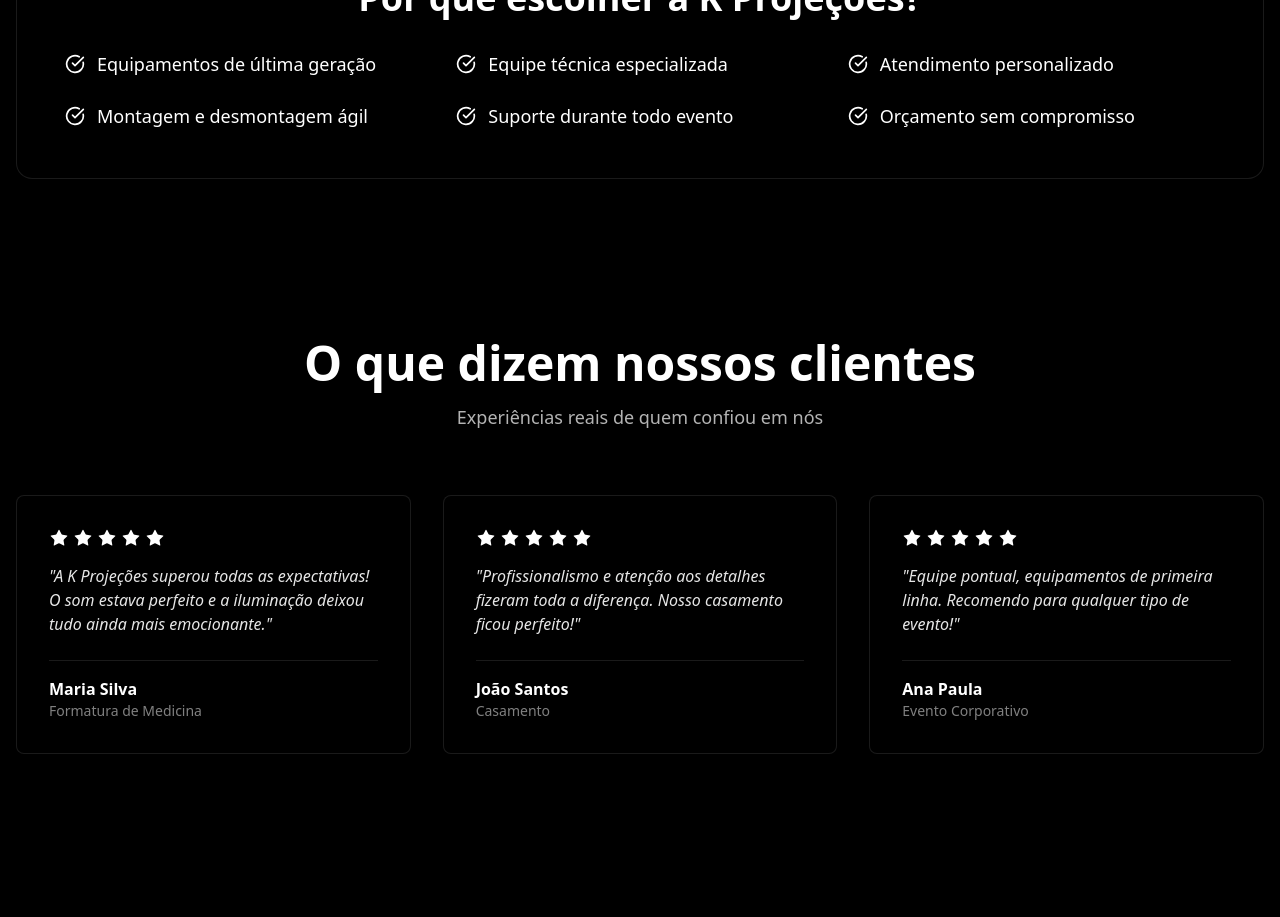
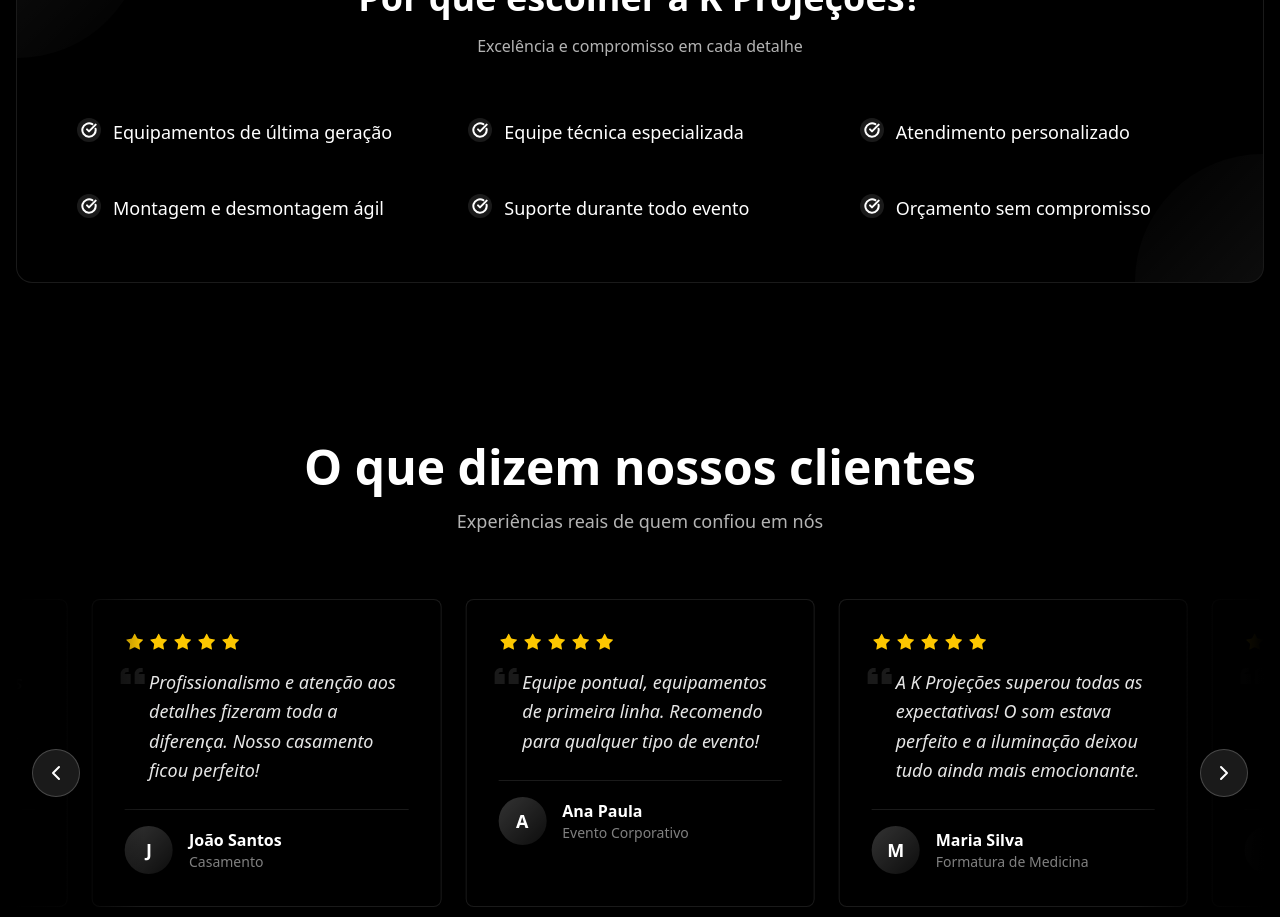
Before and after one commit to Izileth/-lp-kpevt, a React (Vite) app: page / in a window 1280 px wide. Shown: the part 2300-3217 px from the top of the page. Built offline with nearby package versions, Linux system fonts and the light colour scheme.

Commit message:
feat branch v2

```diff
--- a/src/app/components/k-projecoes/Differentials.tsx
+++ b/src/app/components/k-projecoes/Differentials.tsx
@@ -1,25 +1,41 @@
-// src/app/components/k-projecoes/Differentials.tsx
+
 import React from 'react';
 import { CheckCircle } from 'lucide-react';
 
-interface DifferentialsProps {
-    differentials: string[];
-}
+import type { DifferentialsProps } from '../../lib/data';
+
 
 export const Differentials: React.FC<DifferentialsProps> = ({ differentials }) => {
+
+
     return (
         <section className="container mx-auto px-4 py-20">
-            <div className="bg-black border border-white/10 rounded-2xl p-8 md:p-12">
-                <h2 className="text-4xl font-bold mb-8 text-center">Por que escolher a K Projeções?</h2>
-                <div className="grid grid-cols-1 md:grid-cols-2 lg:grid-cols-3 gap-6">
-                    {differentials.map((item, index) => (
-                        <div key={index} className="flex items-start gap-3">
-                            <CheckCircle className="text-white mt-1 " size={20} />
-                            <span className="text-lg">{item}</span>
-                        </div>
-                    ))}
+            {/* Diferenciais */}
+            <div className="bg-black border border-white/10 rounded-2xl p-8 md:p-12 relative overflow-hidden">
+                {/* Decorative corners */}
+                <div className="absolute top-0 left-0 w-32 h-32 bg-gradient-to-br from-white/5 to-transparent rounded-br-full" />
+                <div className="absolute bottom-0 right-0 w-32 h-32 bg-gradient-to-tl from-white/5 to-transparent rounded-tl-full" />
+
+                <div className="relative z-10">
+                    <h2 className="text-4xl font-bold mb-4 text-center">Por que escolher a K Projeções?</h2>
+                    <p className="text-white/70 text-center mb-12">Excelência e compromisso em cada detalhe</p>
+
+                    <div className="grid grid-cols-1 md:grid-cols-2 lg:grid-cols-3 gap-6">
+                        {differentials.map((item, index) => (
+                            <div
+                                key={index}
+                                className="flex items-start gap-3 group hover:bg-white/5 p-3 rounded-lg transition-all duration-300"
+                            >
+                                <div className="w-6 h-6 bg-white/10 rounded-full flex items-center justify-center flex-shrink-0 group-hover:bg-white/20 group-hover:scale-110 transition-all duration-300">
+                                    <CheckCircle className="text-white" size={16} strokeWidth={3} />
+                                </div>
+                                <span className="text-lg group-hover:text-white transition-colors">{item}</span>
+                            </div>
+                        ))}
+                    </div>
                 </div>
             </div>
+
         </section>
     );
 };
--- a/src/app/components/k-projecoes/EventTypes.tsx
+++ b/src/app/components/k-projecoes/EventTypes.tsx
@@ -22,7 +22,7 @@
                         onClick={() => openWhatsApp(`Olá! Gostaria de orçamento para ${event.title}.`, `event_type_${event.title.toLowerCase().replace(/\s+/g, '_')}`)}
                         className="bg-black border border-white/10 rounded-lg p-8 hover:border-white/30 transition group cursor-pointer"
                     >
-                        <div className="text-5xl mb-4">{event.image}</div>
+                        <div className="text-5xl mb-4 border-l border-white/50 pl-4">{event.image}</div>
                         <h3 className="text-2xl font-bold mb-3">{event.title}</h3>
                         <p className="text-white/70 mb-4">{event.description}</p>
                         <div className="flex items-center text-white/50 group-hover:text-white transition">
--- a/src/app/components/k-projecoes/Testimonials.tsx
+++ b/src/app/components/k-projecoes/Testimonials.tsx
@@ -1,6 +1,6 @@
 // src/app/components/k-projecoes/Testimonials.tsx
-import React from 'react';
-import { Star } from 'lucide-react';
+import React, { useState, useEffect, useCallback } from 'react';
+import { Star, ChevronLeft, ChevronRight } from 'lucide-react';
 import type { Testimonial } from '../../lib/data';
 
 interface TestimonialsProps {
@@ -8,31 +8,195 @@
 }
 
 export const Testimonials: React.FC<TestimonialsProps> = ({ testimonials }) => {
+    const [currentIndex, setCurrentIndex] = useState(0);
+    const [isAutoPlaying, setIsAutoPlaying] = useState(true);
+
+    // Calcula quantos cards mostrar por vez baseado no tamanho da tela
+    const getCardsPerView = () => {
+        if (typeof window === 'undefined') return 1;
+        if (window.innerWidth >= 1024) return 3;
+        if (window.innerWidth >= 768) return 2;
+        return 1;
+    };
+
+    const [cardsPerView, setCardsPerView] = useState(getCardsPerView());
+
+    // Atualiza cards por view no resize
+    useEffect(() => {
+        const handleResize = () => setCardsPerView(getCardsPerView());
+        window.addEventListener('resize', handleResize);
+        return () => window.removeEventListener('resize', handleResize);
+    }, []);
+
+    // Duplica os depoimentos para criar efeito infinito
+    const extendedTestimonials = [...testimonials, ...testimonials, ...testimonials];
+
+
+    // Próximo slide
+    const nextSlide = useCallback(() => {
+        setCurrentIndex((prev) => {
+            const next = prev + 1;
+            // Reseta para o início quando chega no final do primeiro ciclo duplicado
+            if (next >= testimonials.length * 2) {
+                return testimonials.length;
+            }
+            return next;
+        });
+    }, [testimonials.length]);
+
+    // Slide anterior
+    const prevSlide = useCallback(() => {
+        setCurrentIndex((prev) => {
+            const next = prev - 1;
+            // Se volta antes do segundo ciclo, pula para o final do segundo ciclo
+            if (next < testimonials.length) {
+                return testimonials.length * 2 - 1;
+            }
+            return next;
+        });
+    }, [testimonials.length]);
+
+    // Auto-play
+    useEffect(() => {
+        if (!isAutoPlaying) return;
+
+        const interval = setInterval(() => {
+            nextSlide();
+        }, 5000);
+
+        return () => clearInterval(interval);
+    }, [isAutoPlaying, nextSlide]);
+
+    // Para auto-play quando usuário interage
+    const handleUserInteraction = () => {
+        setIsAutoPlaying(false);
+        setTimeout(() => setIsAutoPlaying(true), 10000); // Retoma após 10s
+    };
+
+    const handlePrevClick = () => {
+        handleUserInteraction();
+        prevSlide();
+    };
+
+    const handleNextClick = () => {
+        handleUserInteraction();
+        nextSlide();
+    };
+
     return (
-        <section id="depoimentos" className="container mx-auto px-4 py-20">
+        <section id="depoimentos" className="container w-full mx-auto px-4 py-20 overflow-hidden">
             <div className="text-center mb-16">
                 <h2 className="text-4xl md:text-5xl font-bold mb-4">O que dizem nossos clientes</h2>
                 <p className="text-white/70 text-lg">Experiências reais de quem confiou em nós</p>
             </div>
-            <div className="grid grid-cols-1 md:grid-cols-3 gap-8">
-                {testimonials.map((testimonial, index) => (
+
+            <div className="relative  mx-auto">
+                {/* Fade Gradient Esquerda */}
+                <div className="absolute left-0 top-0 bottom-0 w-32 bg-gradient-to-r from-black via-black/80 to-transparent z-10 pointer-events-none hidden md:block" />
+
+                {/* Fade Gradient Direita */}
+                <div className="absolute right-0 top-0 bottom-0 w-32 bg-gradient-to-l from-black via-black/80 to-transparent z-10 pointer-events-none hidden md:block" />
+
+                {/* Botão Anterior */}
+                <button
+                    onClick={handlePrevClick}
+                    className="absolute left-4 top-1/2 -translate-y-1/2 z-20 w-12 h-12 bg-white/10 hover:bg-white/20 backdrop-blur-sm border border-white/20 rounded-full flex items-center justify-center transition-all duration-300 hover:scale-110"
+                    aria-label="Depoimento anterior"
+                >
+                    <ChevronLeft size={24} />
+                </button>
+
+                {/* Botão Próximo */}
+                <button
+                    onClick={handleNextClick}
+                    className="absolute right-4 top-1/2 -translate-y-1/2 z-20 w-12 h-12 bg-white/10 hover:bg-white/20 backdrop-blur-sm border border-white/20 rounded-full flex items-center justify-center transition-all duration-300 hover:scale-110"
+                    aria-label="Próximo depoimento"
+                >
+                    <ChevronRight size={24} />
+                </button>
+
+                {/* Carousel Container */}
+                <div className="overflow-hidden px-4 md:px-16">
+                    <div
+                        className="flex transition-transform duration-700 ease-in-out"
+                        style={{
+                            transform: `translateX(-${(currentIndex * (100 / cardsPerView))}%)`
+                        }}
+                    >
+                        {extendedTestimonials.map((testimonial, index) => (
                             <div
                                 key={index}
-                        className="bg-black border border-white/10 rounded-lg p-8"
+                                className="flex-shrink-0 px-3"
+                                style={{ width: `${100 / cardsPerView}%` }}
                             >
+                                <div className="bg-black border border-white/10 rounded-lg p-8 h-full hover:border-white/30 transition-all duration-300 hover:shadow-2xl hover:shadow-white/5">
+                                    {/* Stars */}
                                     <div className="flex gap-1 mb-4">
                                         {[...Array(5)].map((_, i) => (
-                                <Star key={i} size={20} fill="white" strokeWidth={0} />
+                                            <Star
+                                                key={i}
+                                                size={20}
+                                                className="text-yellow-400 fill-yellow-400"
+                                                strokeWidth={0}
+                                            />
                                         ))}
                                     </div>
-                        <p className="text-white/90 mb-6 italic">"{testimonial.text}"</p>
-                        <div className="border-t border-white/10 pt-4">
-                            <p className="font-semibold">{testimonial.name}</p>
-                            <p className="text-white/50 text-sm">{testimonial.event}</p>
+
+                                    {/* Quote */}
+                                    <div className="relative mb-6">
+                                        <svg
+                                            className="absolute -top-2 -left-2 w-8 h-8 text-white/10"
+                                            fill="currentColor"
+                                            viewBox="0 0 32 32"
+                                        >
+                                            <path d="M10 8c-3.3 0-6 2.7-6 6v10h10V14H8c0-1.1.9-2 2-2h2V8h-2zm14 0c-3.3 0-6 2.7-6 6v10h10V14h-6c0-1.1.9-2 2-2h2V8h-2z" />
+                                        </svg>
+                                        <p className="text-white/90 italic text-lg leading-relaxed pl-6">
+                                            {testimonial.text}
+                                        </p>
+                                    </div>
+
+                                    {/* Author Info */}
+                                    <div className="border-t border-white/10 pt-4 flex items-center gap-4">
+                                        <div className="w-12 h-12 bg-gradient-to-br from-white/20 to-white/5 rounded-full flex items-center justify-center flex-shrink-0">
+                                            <span className="text-lg font-bold">
+                                                {testimonial.name.charAt(0)}
+                                            </span>
+                                        </div>
+                                        <div>
+                                            <p className="font-semibold text-white">
+                                                {testimonial.name}
+                                            </p>
+                                            <p className="text-white/50 text-sm">
+                                                {testimonial.event}
+                                            </p>
+                                        </div>
+                                    </div>
                                 </div>
                             </div>
                         ))}
                     </div>
+                </div>
+
+                {/* Indicadores */}
+                <div className="flex justify-center gap-2 mt-8">
+                    {testimonials.map((_, index) => (
+                        <button
+                            key={index}
+                            onClick={() => {
+                                handleUserInteraction();
+                                setCurrentIndex(testimonials.length + index);
+                            }}
+                            className={`h-2 rounded-full transition-all duration-300 ${
+                                (currentIndex % testimonials.length) === index
+                                    ? 'bg-white w-8'
+                                    : 'bg-white/30 w-2 hover:bg-white/50'
+                            }`}
+                            aria-label={`Ir para depoimento ${index + 1}`}
+                        />
+                    ))}
+                </div>
+            </div>
         </section>
     );
 };
```
Also changed, not shown: src/app/lib/data.ts (+22 -6 lines). Lines whose indentation alone changed are shown as unchanged.
